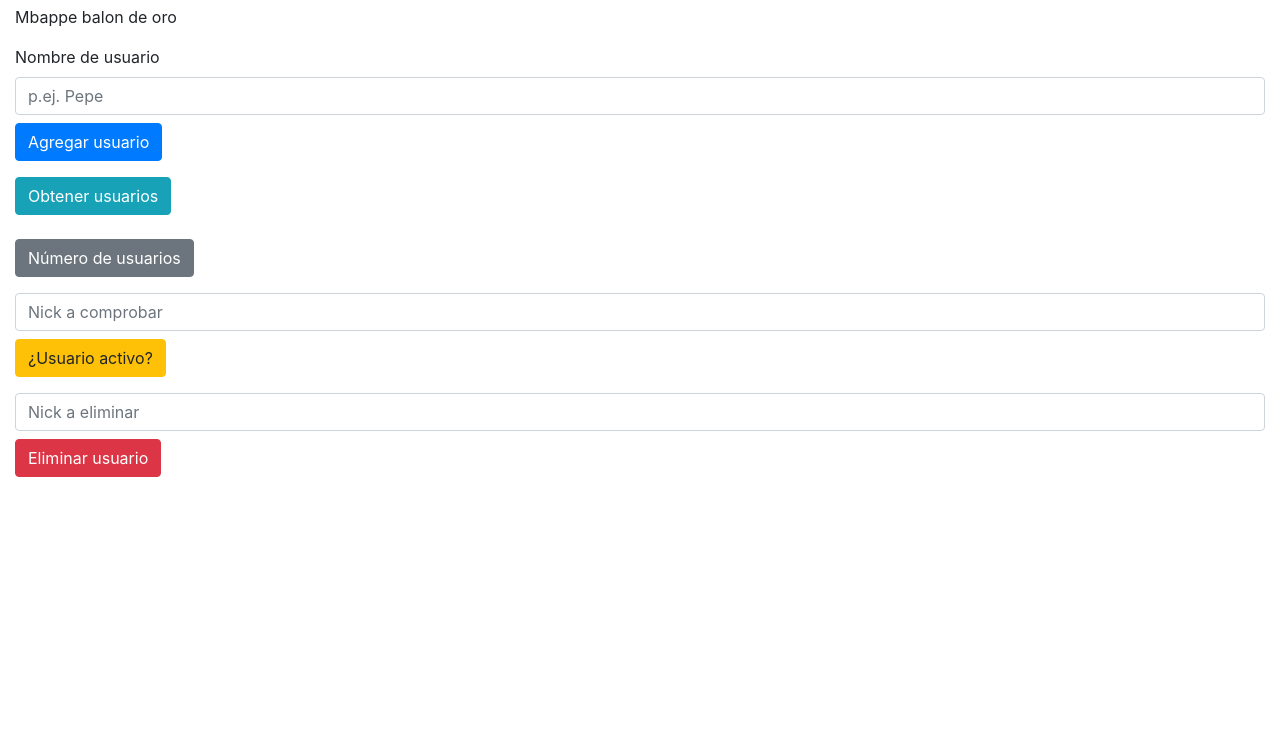
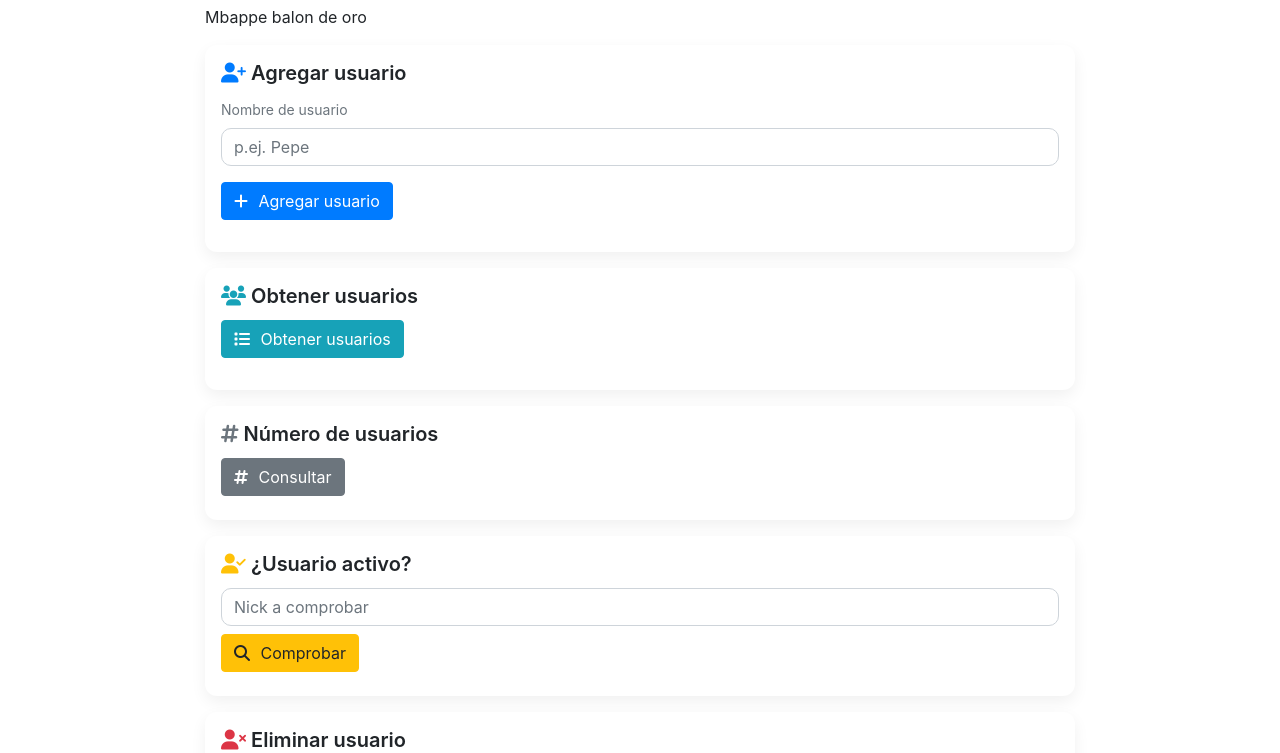
Before and after one commit to EduMg79/Procesos-IS, a website: page Cliente/index.html in a window 1280 px wide. Shown: the part 93-846 px from the top of the page. Before the commit the page ends 800 px from the top, so only its background shows below. Drawn offline with nearby package versions, Linux system fonts and the light colour scheme; a small style sheet from the web is missing.

Commit message:
Deploy terminado y diseño mejorado

```diff
--- a/Cliente/controlWeb.js
+++ b/Cliente/controlWeb.js
@@ -29,10 +29,11 @@ function ControlWeb() {
     this.mostrarAgregarUsuario = function() {
         const html = [
             '<div class="form-group" id="cmp-agregar">',
-            '  <label for="nickAgregar">Nombre de usuario</label>',
+            '  <h5><i class="fa fa-user-plus text-primary"></i> Agregar usuario</h5>',
+            '  <label for="nickAgregar" class="small text-muted">Nombre de usuario</label>',
             '  <input type="text" class="form-control" id="nickAgregar" placeholder="p.ej. Pepe" />',
-            '  <button id="btnAgregar" type="button" class="btn btn-primary mt-2">Agregar usuario</button>',
-            '  <div id="resAgregar" class="mt-2"></div>',
+            '  <button id="btnAgregar" type="button" class="btn btn-primary mt-3"><i class="fa fa-plus"></i> Agregar usuario</button>',
+            '  <div id="resAgregar" class="mt-3"></div>',
             '</div>'
         ].join('');
         $(contenedorId).append(html);
@@ -60,8 +61,9 @@ function ControlWeb() {
     this.mostrarObtenerUsuarios = function() {
         const html = [
             '<div class="form-group" id="cmp-obtener">',
-            '  <button id="btnObtener" type="button" class="btn btn-info mb-2">Obtener usuarios</button>',
-            '  <div id="listaUsuarios"></div>',
+            '  <h5><i class="fa fa-users text-info"></i> Obtener usuarios</h5>',
+            '  <button id="btnObtener" type="button" class="btn btn-info mb-2"><i class="fa fa-list"></i> Obtener usuarios</button>',
+            '  <div id="listaUsuarios" class="mt-2"></div>',
             '</div>'
         ].join('');
         $(contenedorId).append(html);
@@ -93,8 +95,9 @@ function ControlWeb() {
     this.mostrarUsuarioActivo = function() {
         const html = [
             '<div class="form-group" id="cmp-activo">',
+            '  <h5><i class="fa fa-user-check text-warning"></i> ¿Usuario activo?</h5>',
             '  <input type="text" id="nickActivo" class="form-control mb-2" placeholder="Nick a comprobar" />',
-            '  <button id="btnActivo" type="button" class="btn btn-warning">¿Usuario activo?</button>',
+            '  <button id="btnActivo" type="button" class="btn btn-warning"><i class="fa fa-search"></i> Comprobar</button>',
             '  <div id="resActivo" class="mt-2"></div>',
             '</div>'
         ].join('');
@@ -128,7 +131,8 @@ function ControlWeb() {
     this.mostrarNumeroUsuarios = function() {
         const html = [
             '<div class="form-group" id="cmp-num">',
-            '  <button id="btnNum" type="button" class="btn btn-secondary">Número de usuarios</button>',
+            '  <h5><i class="fa fa-hashtag text-secondary"></i> Número de usuarios</h5>',
+            '  <button id="btnNum" type="button" class="btn btn-secondary"><i class="fa fa-hashtag"></i> Consultar</button>',
             '  <div id="resNum" class="mt-2"></div>',
             '</div>'
         ].join('');
@@ -166,8 +170,9 @@ function ControlWeb() {
     this.mostrarEliminarUsuario = function() {
         const html = [
             '<div class="form-group" id="cmp-eliminar">',
+            '  <h5><i class="fa fa-user-times text-danger"></i> Eliminar usuario</h5>',
             '  <input type="text" id="nickEliminar" class="form-control mb-2" placeholder="Nick a eliminar" />',
-            '  <button id="btnEliminar" type="button" class="btn btn-danger">Eliminar usuario</button>',
+            '  <button id="btnEliminar" type="button" class="btn btn-danger"><i class="fa fa-trash"></i> Eliminar usuario</button>',
             '  <div id="resEliminar" class="mt-2"></div>',
             '</div>'
         ].join('');
--- a/Cliente/index.html
+++ b/Cliente/index.html
@@ -4,6 +4,10 @@
     <meta charset="UTF-8">
     <meta name="viewport" content="width=device-width, initial-scale=1">
     <title>Proyecto De Ingeniería del software</title>
+    <!-- Font Awesome for icons -->
+    <link rel="stylesheet" href="https://cdnjs.cloudflare.com/ajax/libs/font-awesome/6.5.2/css/all.min.css" integrity="sha512-SnH5WK+bZxgPHs44uWIX+LLJAJ9/2Pkf1Rj5bW94J0LhS1xQ8V+v4IoENcy+XK6ImmoYRhTsM6chC9ZQ+Yxw2g==" crossorigin="anonymous" referrerpolicy="no-referrer" />
+    <!-- Custom styles -->
+    <link rel="stylesheet" href="./styles.css" />
     <script src="https://cdnjs.cloudflare.com/ajax/libs/jquery/3.7.1/jquery.min.js" integrity="sha512-v2CJ7UaYy4JwqLDIrZUI/4hqeoQieOmAZNXBeQyjo21dadnwR+8ZaIJVT8EE2iyI61OV8e6M8PP2/4hpQINQ/g==" crossorigin="anonymous" referrerpolicy="no-referrer"></script>
     <script src="./clienteRest.js"></script>
     <script src="./controlWeb.js"></script>
--- /dev/null
+++ b/Cliente/styles.css
@@ -0,0 +1,23 @@
+/* Base layout enhancements */
+body{ background: #f6f8fb; }
+.navbar-brand{ font-weight:700; }
+.container-fluid{ max-width: 900px; }
+
+/* Card-like sections for components */
+.form-group{ background:#fff; border-radius:12px; padding:16px; box-shadow:0 6px 16px rgba(0,0,0,0.06); margin-top:16px; }
+.form-group h5{ margin-bottom:12px; font-weight:600; }
+
+/* Buttons spacing and icons */
+.btn i{ margin-right:6px; }
+
+/* Results styling */
+#resAgregar, #listaUsuarios, #resNum, #resActivo, #resEliminar{ transition: all .2s ease; }
+
+/* Inputs */
+input.form-control{ border-radius:10px; }
+
+/* Lists */
+.list-group-item{ border:0; border-bottom:1px solid #eef2f7; }
+
+/* Alerts tweak */
+.alert{ border-radius:10px; }
```
Also changed, not shown: index.js (+9 -1 lines).
